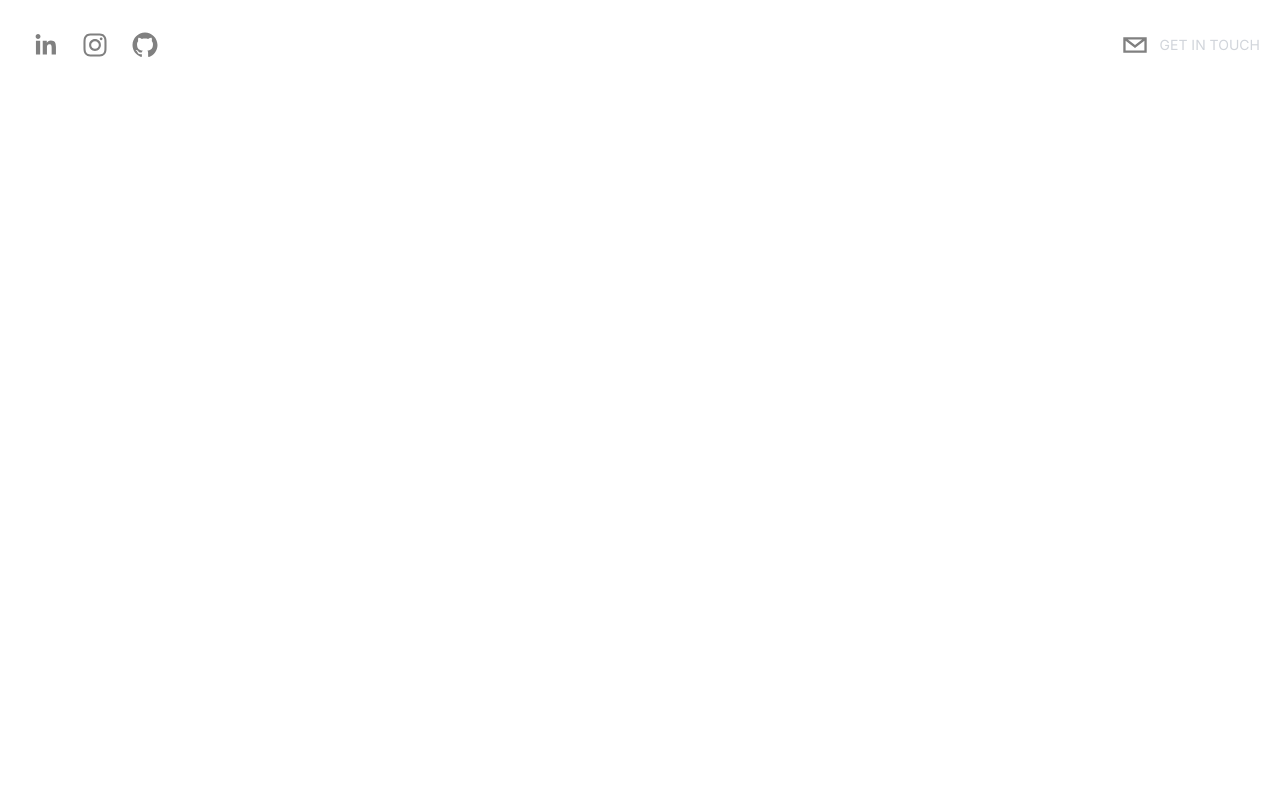
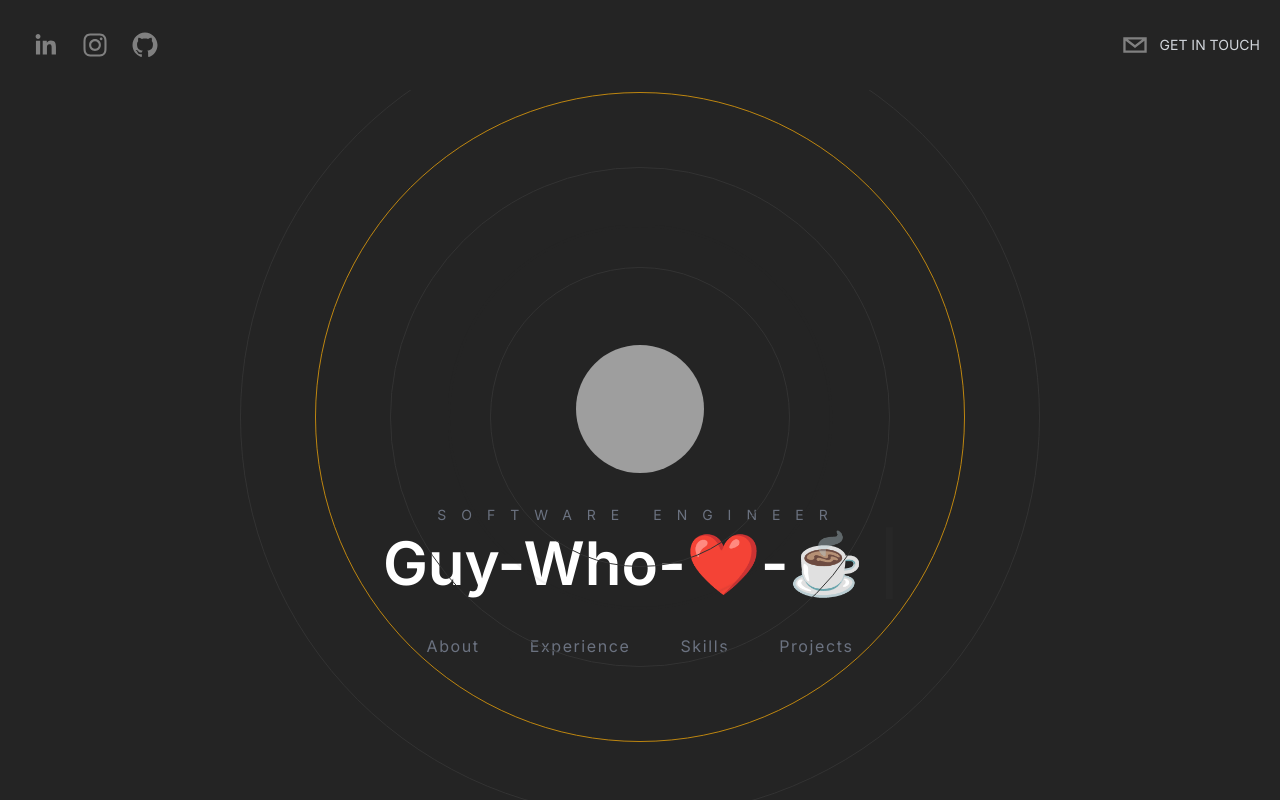
Before and after one commit to itsPriyanshu123/portfolio, a Next.js app: page / in a window 1280 px wide. Built offline with nearby package versions, Linux system fonts and the light colour scheme; grey boxes are pictures that could not be loaded.

Commit message:
HEro section done

```diff
--- /dev/null
+++ b/components/BackgroundCircles.tsx
@@ -0,0 +1,30 @@
+import React from 'react'
+import {motion} from 'framer-motion'
+type Props = {}
+
+function BackgroundCircles({}: Props) {
+  return (
+    <motion.div
+    initial={{
+        opacity: 0,
+    }}
+    animate={{
+        scale: [1,2,2,3,1],
+    opacity: [0.1,0.2,0.4,0.8,0.1,1.0],
+    borderRadius: ['20%', '20%', '50%','80%','20%']
+        }}
+        transition={{
+            duration: 2.5,
+
+        }}
+     className='relative flex justify-center items-center '>
+        <div className='absolute border border-[#333333] rounded-full h-[200px] w-[200px] mt-52 animate-ping'/>
+        <div className=' absolute border border-[#333333] rounded-full h-[300px] w-[300px] mt-52'/>
+        <div className='absolute border border-[#333333] rounded-full h-[500px] w-[500px] mt-52'/>
+        <div className='absolute border border-[#F7AB0A] rounded-full h-[650px] w-[650px] mt-52 animate-pulse'/>
+        <div className='absolute border border-[#333333] rounded-full h-[800px] w-[800px] mt-52 '/>
+    </motion.div>
+  )
+}
+
+export default BackgroundCircles
--- /dev/null
+++ b/components/Hero.tsx
@@ -0,0 +1,41 @@
+'use client'
+import React from 'react'
+import { Cursor,useTypewriter } from 'react-simple-typewriter'
+import BackgroundCircles from './BackgroundCircles'
+type Props = {}
+
+export default function Hero({}: Props) {
+    const[text,count]=useTypewriter({
+        words:[
+            "Hi I am Priyanshu",
+                "Guy-Who-❤️-☕",
+                "<But Love Code More>"
+        ],
+        loop:true,
+        delaySpeed:2000,
+    })
+  return (
+    <div className='h-screen space-y-8 items-center flex flex-col justify-center overflow-hidden text-center '>
+        <BackgroundCircles/>
+        <img className='h-32 w-32 rounded-full relative object-cover mx-auto'
+         src='https://c4.wallpaperflare.com/wallpaper/553/367/746/stuart-the-minion-4k-funny-minions-8k-wallpaper-preview.jpg'
+        alt='image'/>
+        <div>
+            <h2 className='text-sm uppercase tracking-[15px] text-gray-500 pb-2'>Software Engineer</h2>
+        <h1 className='text-5xl lg:text-6xl font-semibold px-10'>
+            <span className='mr-3'>{text}</span>
+            <Cursor cursorColor='#F&AB0A' />
+        </h1>
+
+   </div>
+   <div>
+    <button className='heroButton'>About</button>
+    <button  className='heroButton'>Experience</button>
+    <button  className='heroButton'>Skills</button>
+    <button  className='heroButton'>Projects</button>
+
+   </div>
+
+    </div>
+  )
+}
--- a/package.json
+++ b/package.json
@@ -20,8 +20,10 @@
     "postcss": "8.4.23",
     "react": "18.2.0",
     "react-dom": "18.2.0",
+    "react-simple-typewriter": "^5.0.1",
     "react-social-icons": "^5.15.0",
     "tailwindcss": "3.3.2",
-    "typescript": "5.0.4"
+    "typescript": "5.0.4",
+    "typewriter-effect": "^2.19.0"
   }
 }
--- a/src/app/globals.css
+++ b/src/app/globals.css
@@ -1,3 +1,10 @@
 @tailwind base;
 @tailwind components;
 @tailwind utilities;
+
+@layer components {
+      .heroButton{
+        @apply border border-[#242424] rounded-full px-6 py-2 text-gray-500 tracking-widest
+      }
+
+}
--- a/src/app/page.tsx
+++ b/src/app/page.tsx
@@ -1,16 +1,17 @@
 import Image from 'next/image'
 import Header from '../../components/header'
+import Hero from '../../components/Hero'
 
 export default function Home() {
-return(
-<div>
+  return (
+    <div className='bg-[rgb(36,36,36)] text-white h-screen snap-y  snap-mandatory overflow-scroll z-0'>
       <head>
         <title>Priyanshu's Profile</title>
       </head>
       {/* Header */}
       <Header />
       {/* Hero */}
-
+      <Hero />
       {/* About */}
 
       {/* Experience */}
```
Also changed, not shown: 1 other file (tests, documents, lock files or other folders). Lines whose indentation alone changed are shown as unchanged.
